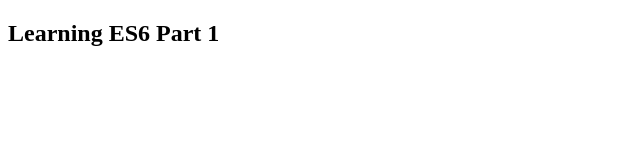
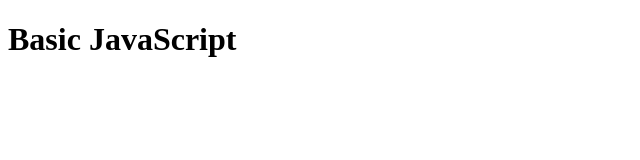
Before and after one commit to blessed-bagor/learning-es6, a plain HTML site: page index.html in a window 1280 px wide. Shown: the whole page, without its empty margins (0-640 px from the left). Drawn offline with Linux system fonts and the light colour scheme.

Commit message:
Correct Undefined Error

```diff
--- a/index.html
+++ b/index.html
@@ -6,7 +6,7 @@
     <title>JavaScript Basics</title>
 </head>
 <body>
-    <h2>Learning ES6 Part 1</h2>
+    <h1>Learning ES6 Part 1</h1>
     <script src="script/main.js"></script>
 </body>
 </html>
--- a/script/main.js
+++ b/script/main.js
@@ -1,2 +1,2 @@
-const myHeading = document.querySelector(h2);
-myHeading.textcontent = "Basic JavaScript";
+const myHeading = document.querySelector("h1");
+myHeading.textContent = "Basic JavaScript";
```
